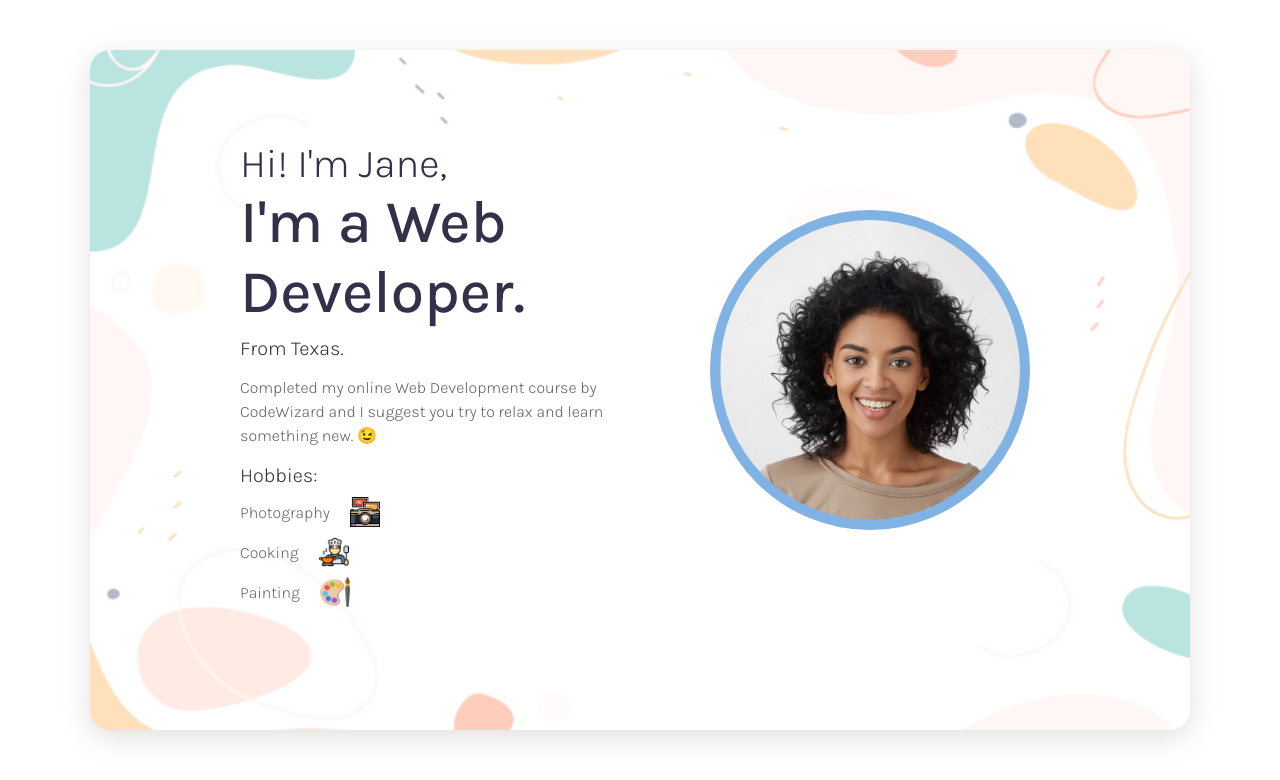
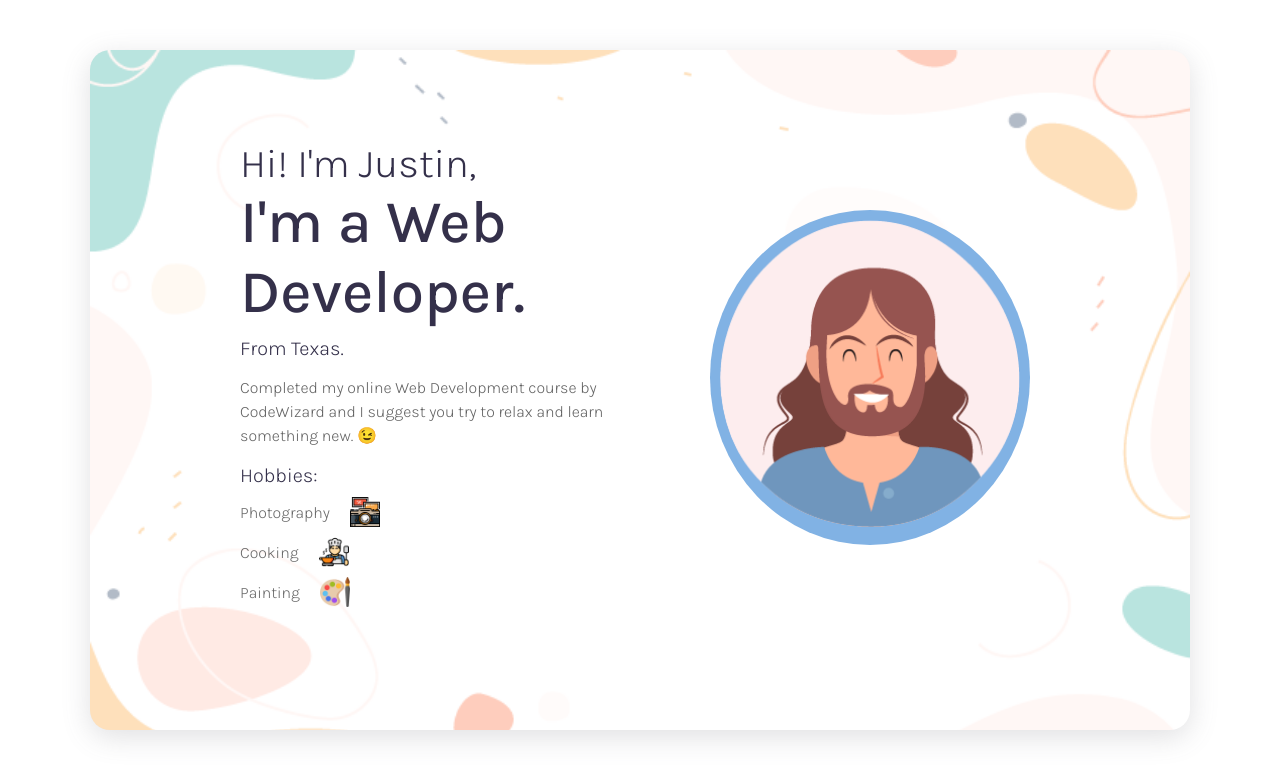
Before and after one commit to justinbroCWHQ/About_me1, a plain HTML site: page index.html in a window 1280 px wide. Drawn offline with Linux system fonts and the light colour scheme.

Commit message:
updated image to have hair

```diff
--- a/index.html
+++ b/index.html
@@ -11,9 +11,9 @@
 </head>
 <body>
     <div class="container">
-        <img src="img/p4.png" class="mypic">
+        <img src="img/p1.png" class="mypic">
         <div class="info">
-            <h3>Hi! I'm Jane,</h3>
+            <h3>Hi! I'm Justin,</h3>
             <h2>I'm a Web Developer.</h2>
             <h4>From Texas.</h4>
             <p>Completed my online Web Development course by CodeWizard and I suggest you try to relax and learn something new. &#x1F609; </p>
```
